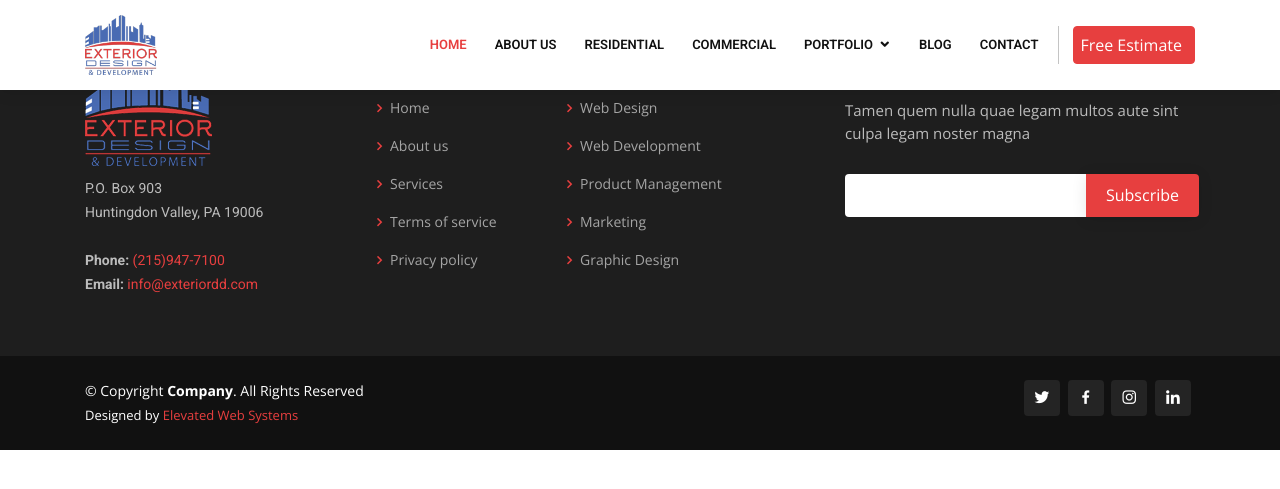
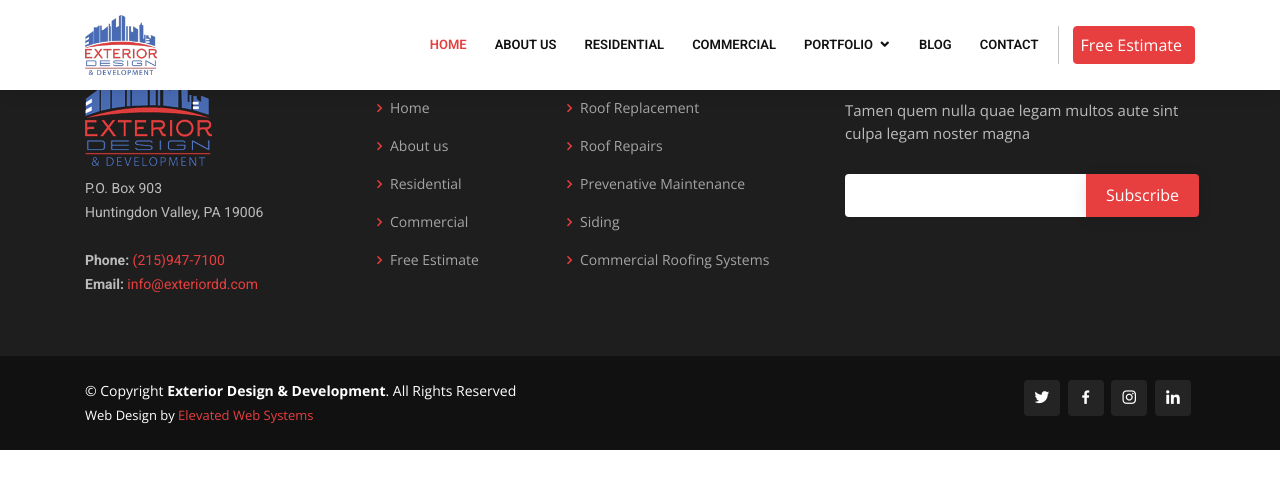
Before and after one commit to jtangir87/exteriordd, a Django app: template templates/base.html in a window 1280 px wide. Shown: the top 489 px of the page. Run offline with Django 3.2, Linux system fonts and the light colour scheme; the template is opened without the code that fills it, so the values that code supplies are empty; some libraries are stand-ins or nearby versions.

Commit message:
footer links

```diff
--- a/templates/base.html
+++ b/templates/base.html
@@ -93,20 +93,21 @@
             <ul>
               <li><i class="bx bx-chevron-right"></i> <a href="#">Home</a></li>
               <li><i class="bx bx-chevron-right"></i> <a href="#">About us</a></li>
-              <li><i class="bx bx-chevron-right"></i> <a href="#">Services</a></li>
-              <li><i class="bx bx-chevron-right"></i> <a href="#">Terms of service</a></li>
-              <li><i class="bx bx-chevron-right"></i> <a href="#">Privacy policy</a></li>
+              <li><i class="bx bx-chevron-right"></i> <a href="#">Residential</a></li>
+              <li><i class="bx bx-chevron-right"></i> <a href="#">Commercial</a></li>
+              <li><i class="bx bx-chevron-right"></i> <a href="#">Free Estimate</a></li>
             </ul>
           </div>
 
           <div class="col-lg-3 col-md-6 footer-links">
             <h4>Our Services</h4>
             <ul>
-              <li><i class="bx bx-chevron-right"></i> <a href="#">Web Design</a></li>
-              <li><i class="bx bx-chevron-right"></i> <a href="#">Web Development</a></li>
-              <li><i class="bx bx-chevron-right"></i> <a href="#">Product Management</a></li>
-              <li><i class="bx bx-chevron-right"></i> <a href="#">Marketing</a></li>
-              <li><i class="bx bx-chevron-right"></i> <a href="#">Graphic Design</a></li>
+              <li><i class="bx bx-chevron-right"></i> <a href="#">Roof Replacement </a></li>
+              <li><i class="bx bx-chevron-right"></i> <a href="#">Roof Repairs</a></li>
+              <li><i class="bx bx-chevron-right"></i> <a href="#">Prevenative Maintenance</a></li>
+              <li><i class="bx bx-chevron-right"></i> <a href="#">Siding</a></li>
+              <li><i class="bx bx-chevron-right"></i> <a href="#">Commercial Roofing Systems</a></li>
+
             </ul>
           </div>
 
@@ -126,10 +127,10 @@
 
       <div class="mr-md-auto text-center text-md-left">
         <div class="copyright">
-          &copy; Copyright <strong><span>Company</span></strong>. All Rights Reserved
+          &copy; Copyright <strong><span>Exterior Design & Development</span></strong>. All Rights Reserved
         </div>
         <div class="credits">
-          Designed by <a href="https://elevatedwebsystems.com/">Elevated Web Systems</a>
+            Web Design by <a href="https://elevatedwebsystems.com/">Elevated Web Systems</a>
         </div>
       </div>
       <div class="social-links text-center text-md-right pt-3 pt-md-0">
```
